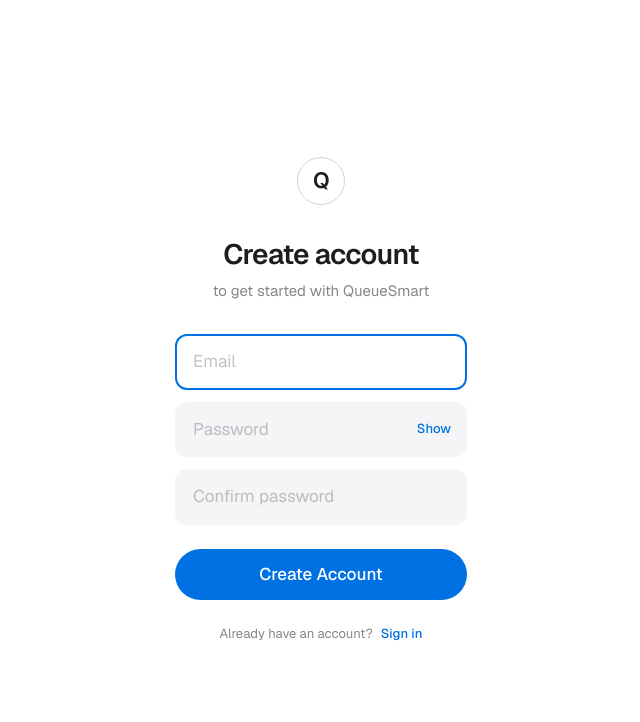
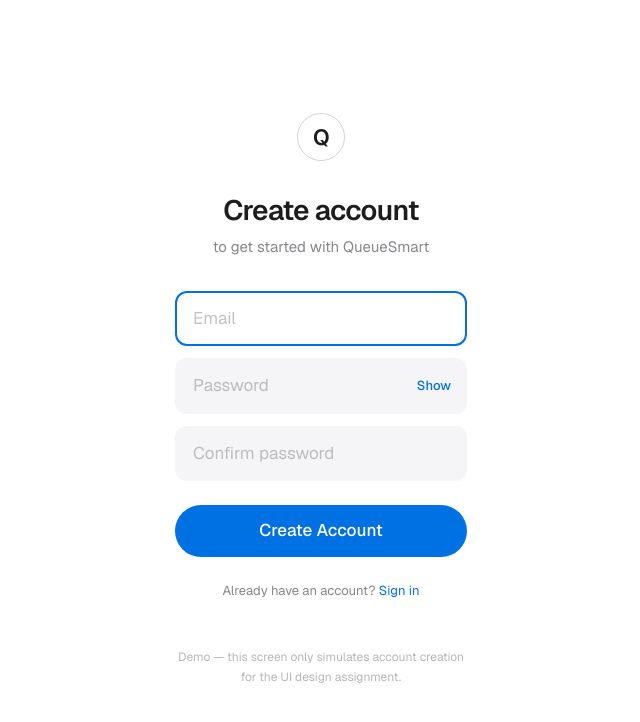
Before and after one commit to DylanMiller765/QueueSmart-4353, a Next.js app in the folder queuesmart/: page /register in a window 1280 px wide. Shown: the top 722 px of the page, without its empty margins (319-959 px from the left). Built offline with nearby package versions, Linux system fonts and the light colour scheme.

Commit message:
full registration with password match

```diff
--- a/queuesmart/src/app/register/page.tsx
+++ b/queuesmart/src/app/register/page.tsx
@@ -4,38 +4,40 @@ import { useState } from "react";
 import Link from "next/link";
 import { useRouter } from "next/navigation";
 
+type RegisterErrors = {
+  email?: string;
+  password?: string;
+  confirmPassword?: string;
+};
+
 export default function RegisterPage() {
   const router = useRouter();
+
   const [email, setEmail] = useState("");
   const [password, setPassword] = useState("");
   const [confirmPassword, setConfirmPassword] = useState("");
   const [showPassword, setShowPassword] = useState(false);
-  const [errors, setErrors] = useState<{
-    email?: string;
-    password?: string;
-    confirmPassword?: string;
-  }>({});
+  const [errors, setErrors] = useState<RegisterErrors>({});
   const [isLoading, setIsLoading] = useState(false);
 
   function validate() {
-    const newErrors: {
-      email?: string;
-      password?: string;
-      confirmPassword?: string;
-    } = {};
+    const newErrors: RegisterErrors = {};
 
+    // email
     if (!email.trim()) {
       newErrors.email = "Please enter your email address.";
     } else if (!/^[^\s@]+@[^\s@]+\.[^\s@]+$/.test(email)) {
       newErrors.email = "Please enter a valid email address.";
     }
 
+    // password
     if (!password) {
-      newErrors.password = "Please create a password.";
+      newErrors.password = "Please enter a password.";
     } else if (password.length < 6) {
       newErrors.password = "Password must be at least 6 characters.";
     }
 
+    // confirm password
     if (!confirmPassword) {
       newErrors.confirmPassword = "Please confirm your password.";
     } else if (confirmPassword !== password) {
@@ -49,11 +51,15 @@ export default function RegisterPage() {
   async function handleSubmit(e: React.FormEvent) {
     e.preventDefault();
     if (!validate()) return;
+
     setIsLoading(true);
-    // fake delay, no real backend yet
+
+    // fake API call
     await new Promise((r) => setTimeout(r, 600));
-    // after "registration", send user to dashboard
+
+    // after "registering", send user to dashboard
     router.push("/dashboard");
+
     setIsLoading(false);
   }
 
@@ -63,7 +69,7 @@ export default function RegisterPage() {
         className="w-full max-w-[340px] px-6"
         style={{ animation: "fadeUp 0.5s ease-out both" }}
       >
-        {/* Mark */}
+        {/* mark */}
         <div className="mb-8 flex justify-center">
           <div className="flex h-12 w-12 items-center justify-center rounded-full border-[1.5px] border-[#d2d2d7]">
             <span className="text-[22px] font-semibold tracking-tight text-foreground">
@@ -72,7 +78,7 @@ export default function RegisterPage() {
           </div>
         </div>
 
-        {/* Header */}
+        {/* header */}
         <h1 className="text-center text-[28px] font-semibold leading-tight tracking-tight text-foreground">
           Create account
         </h1>
@@ -80,10 +86,10 @@ export default function RegisterPage() {
           to get started with QueueSmart
         </p>
 
-        {/* Form */}
+        {/* form */}
         <form onSubmit={handleSubmit} noValidate className="mt-8">
           <div className="space-y-3">
-            {/* Email */}
+            {/* email */}
             <div>
               <input
                 type="email"
@@ -91,7 +97,7 @@ export default function RegisterPage() {
                 onChange={(e) => {
                   setEmail(e.target.value);
                   if (errors.email)
-                    setErrors((p) => ({ ...p, email: undefined }));
+                    setErrors((prev) => ({ ...prev, email: undefined }));
                 }}
                 placeholder="Email"
                 autoComplete="email"
@@ -107,7 +113,7 @@ export default function RegisterPage() {
               )}
             </div>
 
-            {/* Password */}
+            {/* password */}
             <div>
               <div className="relative">
                 <input
@@ -116,7 +122,7 @@ export default function RegisterPage() {
                   onChange={(e) => {
                     setPassword(e.target.value);
                     if (errors.password)
-                      setErrors((p) => ({ ...p, password: undefined }));
+                      setErrors((prev) => ({ ...prev, password: undefined }));
                   }}
                   placeholder="Password"
                   autoComplete="new-password"
@@ -128,7 +134,7 @@ export default function RegisterPage() {
                 />
                 <button
                   type="button"
-                  onClick={() => setShowPassword(!showPassword)}
+                  onClick={() => setShowPassword((v) => !v)}
                   className="absolute right-4 top-1/2 -translate-y-1/2 text-[13px] font-medium text-accent transition-colors hover:text-accent-hover"
                 >
                   {showPassword ? "Hide" : "Show"}
@@ -141,7 +147,7 @@ export default function RegisterPage() {
               )}
             </div>
 
-            {/* Confirm password */}
+            {/* confirm password */}
             <div>
               <input
                 type={showPassword ? "text" : "password"}
@@ -149,7 +155,10 @@ export default function RegisterPage() {
                 onChange={(e) => {
                   setConfirmPassword(e.target.value);
                   if (errors.confirmPassword)
-                    setErrors((p) => ({ ...p, confirmPassword: undefined }));
+                    setErrors((prev) => ({
+                      ...prev,
+                      confirmPassword: undefined,
+                    }));
                 }}
                 placeholder="Confirm password"
                 autoComplete="new-password"
@@ -176,16 +185,19 @@ export default function RegisterPage() {
           </button>
         </form>
 
-        {/* Links */}
-        <div className="mt-6 flex items-center justify-center text-[13px]">
-          <span className="text-muted">Already have an account?</span>
-          <Link
-            href="/login"
-            className="ml-2 text-accent hover:underline font-medium"
-          >
+        {/* links */}
+        <div className="mt-6 text-center text-[13px]">
+          <span className="text-muted">Already have an account? </span>
+          <Link href="/login" className="text-accent hover:underline">
             Sign in
           </Link>
         </div>
+
+        {/* demo hint */}
+        <p className="mt-12 text-center text-[12px] leading-relaxed text-muted/60">
+          Demo — this screen only simulates account creation for the UI design
+          assignment.
+        </p>
       </div>
     </div>
   );
```
